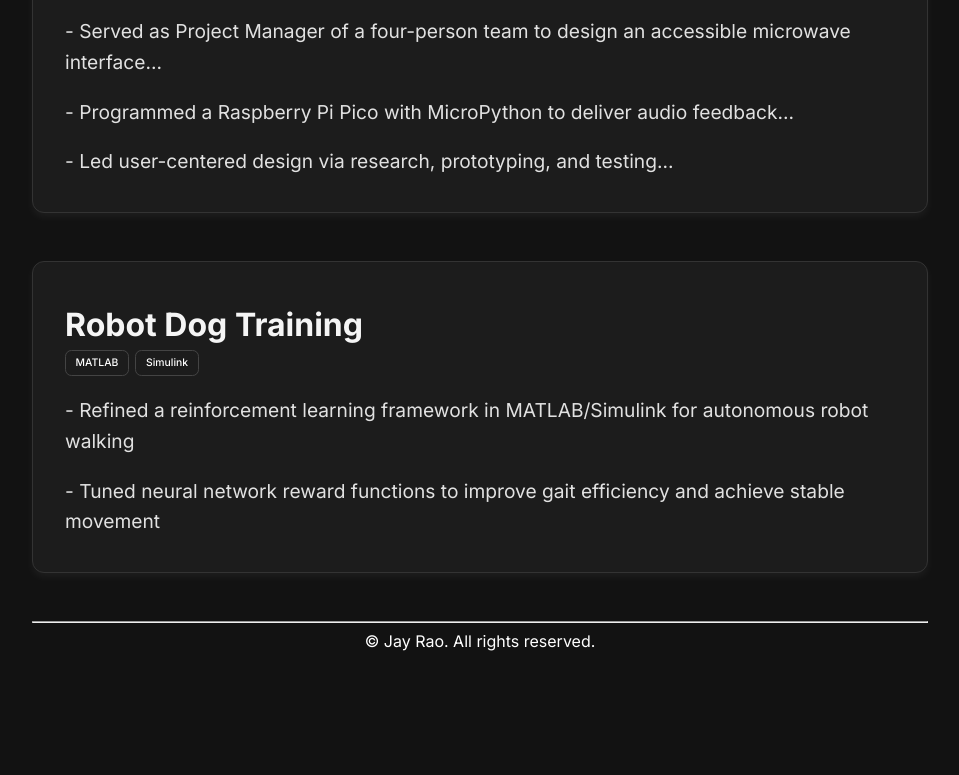
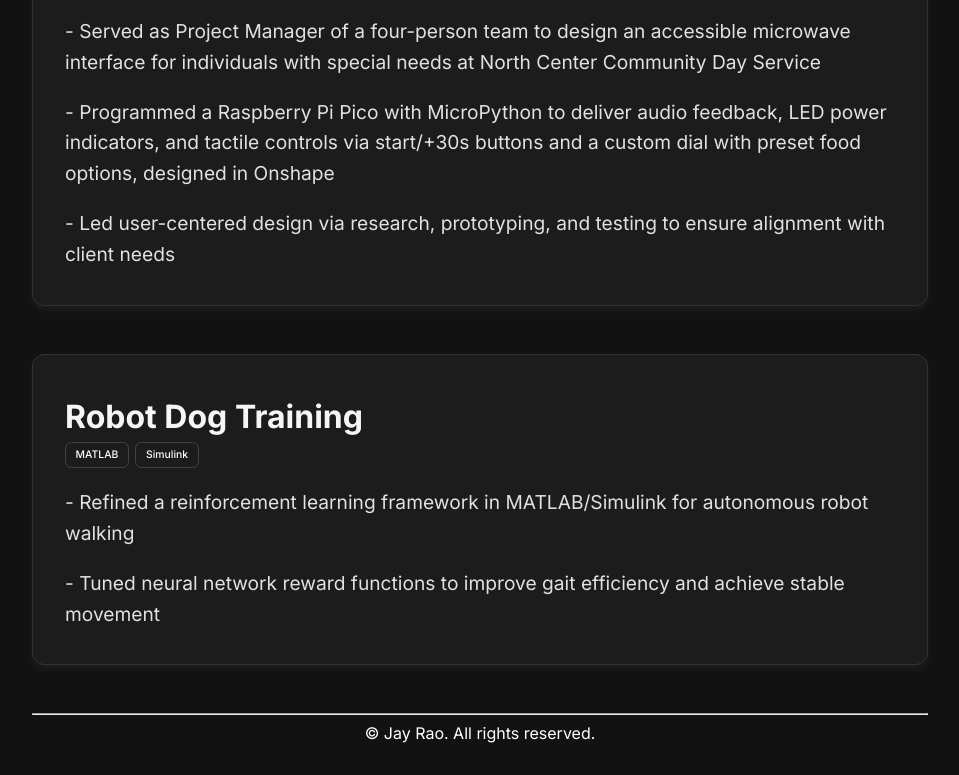
Before and after one commit to jayrao213/my_website, a plain HTML site: page projects.html in a window 1280 px wide. Shown: the part 1007-1782 px from the top of the page, without its empty margins (160-1119 px from the left). Before the commit the page ends 1690 px from the top, so only its background shows below. Drawn offline with Linux system fonts and the light colour scheme.

Commit message:
AMI fix 2

```diff
--- a/projects.html
+++ b/projects.html
@@ -71,9 +71,9 @@
               <span class="badge">Onshape</span>
             </div>
           </h2>
-          <p>- Served as Project Manager of a four-person team to design an accessible microwave interface...</p>
-          <p>- Programmed a Raspberry Pi Pico with MicroPython to deliver audio feedback...</p>
-          <p>- Led user-centered design via research, prototyping, and testing...</p>
+          <p>- Served as Project Manager of a four-person team to design an accessible microwave interface for individuals with special needs at North Center Community Day Service</p>
+          <p>- Programmed a Raspberry Pi Pico with MicroPython to deliver audio feedback, LED power indicators, and tactile controls via start/+30s buttons and a custom dial with preset food options, designed in Onshape</p>
+          <p>- Led user-centered design via research, prototyping, and testing to ensure alignment with client needs</p>
         </section>
 
         <section class="card">
```
